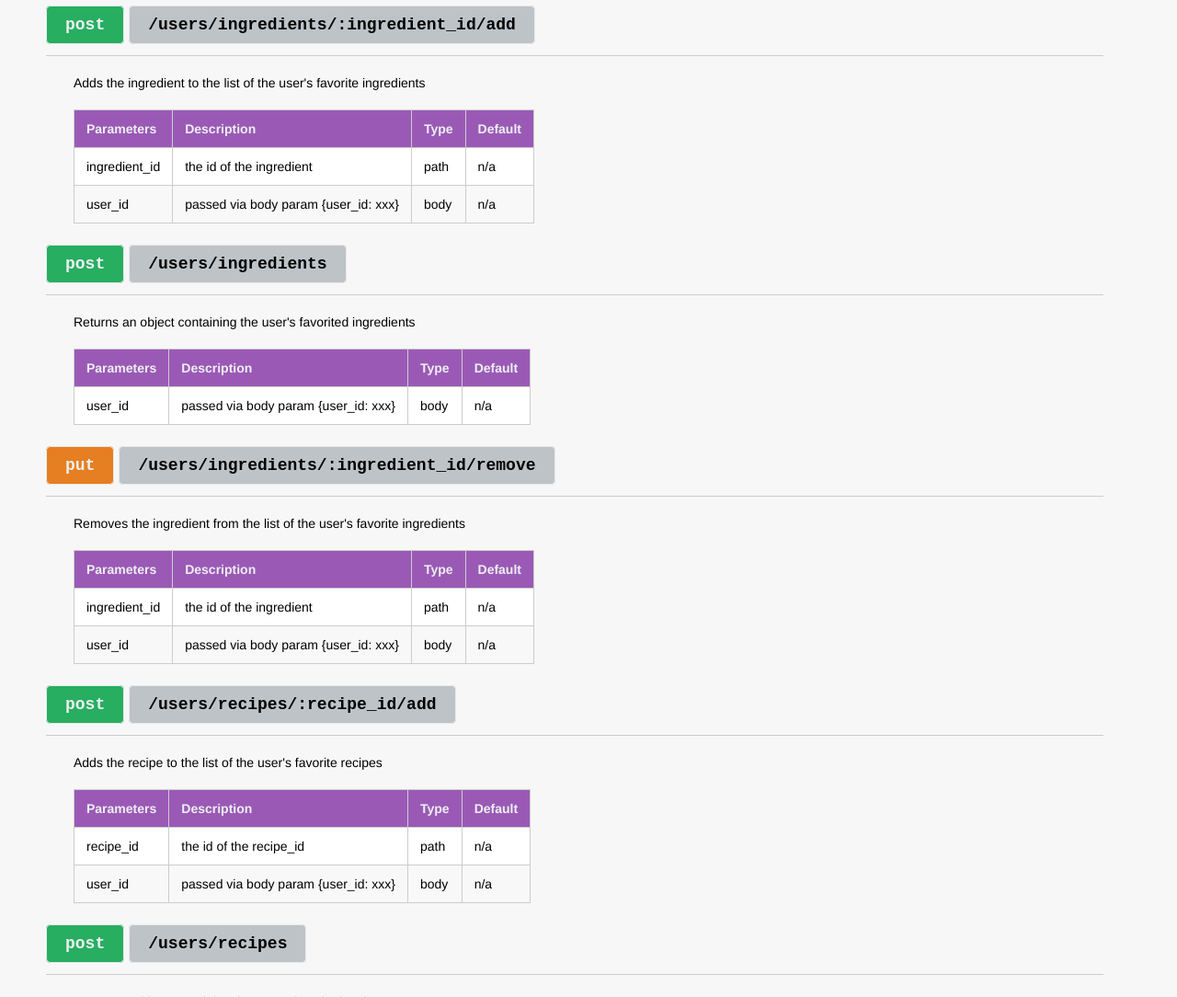
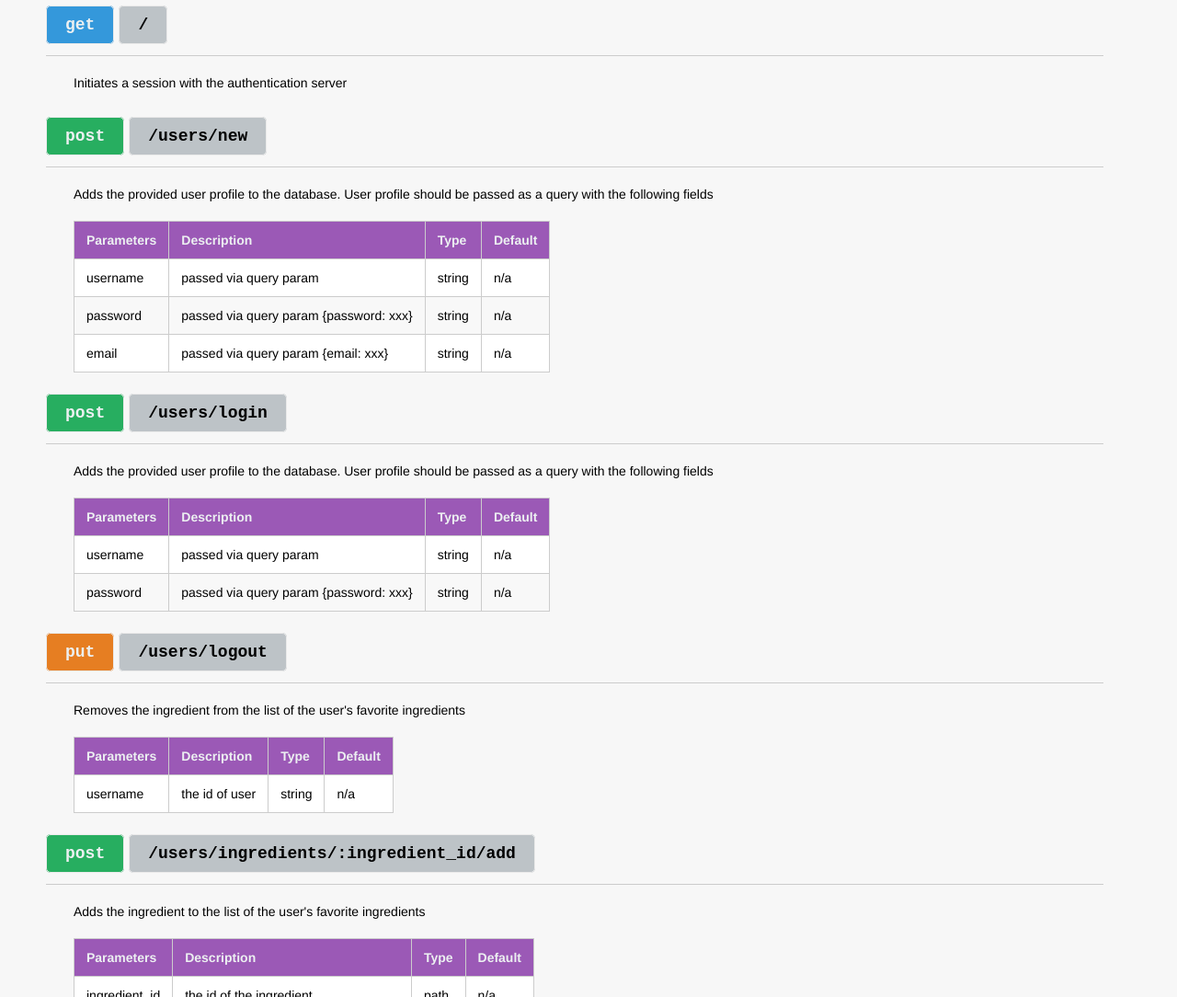
Before and after one commit to hack-curtains/project-gordon-api, a website: page docs/index.html in a window 1280 px wide. Shown: the part 8888-9972 px from the top of the page at 92% size. Drawn offline with Linux system fonts and the light colour scheme.

Commit message:
User Auth ready for integration

```diff
--- a/docs/index.html
+++ b/docs/index.html
@@ -572,6 +572,97 @@ for queries without text lookups.</p>
 <span class="hljs-punctuation">}</span>
 </code></pre>
 <h2 id='users'>Users</h2>
+
+<h3>
+  <code style='background-color: #3498db; color: #ecf0f1'>get</code>
+  <code style='background-color: #bdc3c7'>/</code>
+</h3>
+
+<p>Initiates a session with the authentication server</p>
+<h3>
+  <code style='background-color: #27ae60; color: #ecf0f1'>post</code>
+  <code style='background-color: #bdc3c7'>/users/new</code>
+</h3>
+
+<p>Adds the provided user profile to the database.  User profile should be passed as a query with the following fields</p>
+<table>
+<thead>
+<tr>
+<th>Parameters</th>
+<th>Description</th>
+<th>Type</th>
+<th>Default</th>
+</tr>
+</thead>
+<tbody><tr>
+<td>username</td>
+<td>passed via query param</td>
+<td>string</td>
+<td>n/a</td>
+</tr>
+<tr>
+<td>password</td>
+<td>passed via query param {password: xxx}</td>
+<td>string</td>
+<td>n/a</td>
+</tr>
+<tr>
+<td>email</td>
+<td>passed via query param {email: xxx}</td>
+<td>string</td>
+<td>n/a</td>
+</tr>
+</tbody></table>
+<h3>
+  <code style='background-color: #27ae60; color: #ecf0f1'>post</code>
+  <code style='background-color: #bdc3c7'>/users/login</code>
+</h3>
+
+<p>Adds the provided user profile to the database.  User profile should be passed as a query with the following fields</p>
+<table>
+<thead>
+<tr>
+<th>Parameters</th>
+<th>Description</th>
+<th>Type</th>
+<th>Default</th>
+</tr>
+</thead>
+<tbody><tr>
+<td>username</td>
+<td>passed via query param</td>
+<td>string</td>
+<td>n/a</td>
+</tr>
+<tr>
+<td>password</td>
+<td>passed via query param {password: xxx}</td>
+<td>string</td>
+<td>n/a</td>
+</tr>
+</tbody></table>
+<h3>
+  <code style='background-color: #e67e22; color: #ecf0f1'>put</code>
+  <code style='background-color: #bdc3c7'>/users/logout</code>
+</h3>
+
+<p>Removes the ingredient from the list of the user&#39;s favorite ingredients</p>
+<table>
+<thead>
+<tr>
+<th>Parameters</th>
+<th>Description</th>
+<th>Type</th>
+<th>Default</th>
+</tr>
+</thead>
+<tbody><tr>
+<td>username</td>
+<td>the id of user</td>
+<td>string</td>
+<td>n/a</td>
+</tr>
+</tbody></table>
 <h3>
   <code style='background-color: #27ae60; color: #ecf0f1'>post</code>
   <code style='background-color: #bdc3c7'>/users/ingredients/:ingredient_id/add</code>
--- a/package.json
+++ b/package.json
@@ -9,6 +9,7 @@
   },
   "dependencies": {
     "axios": "^0.25.0",
+    "body-parser": "^1.19.1",
     "cookie-parser": "^1.4.6",
     "cors": "^2.8.5",
     "dotenv": "^14.3.2",
```
Also changed, not shown: authServer/index.js (+13 -9 lines), docs/SPEC.md (+43 -0 lines), 1 other file.
